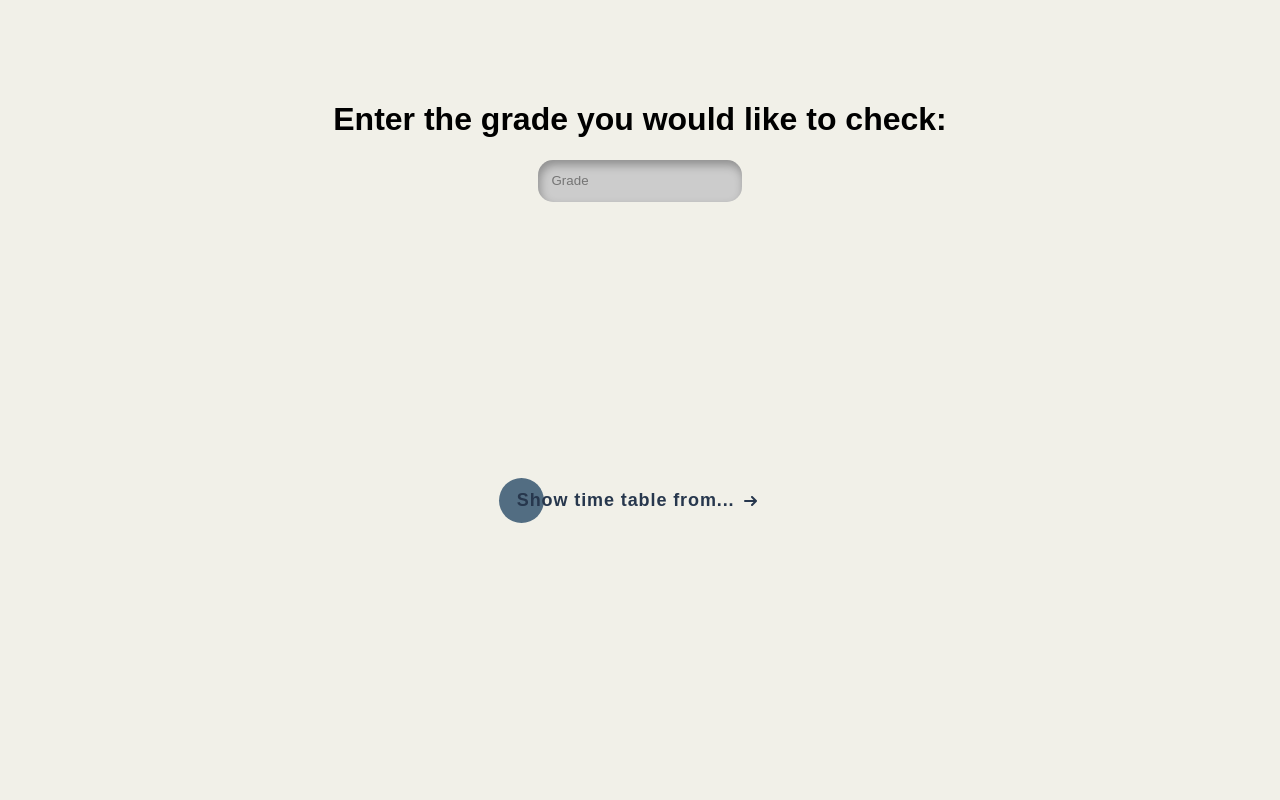
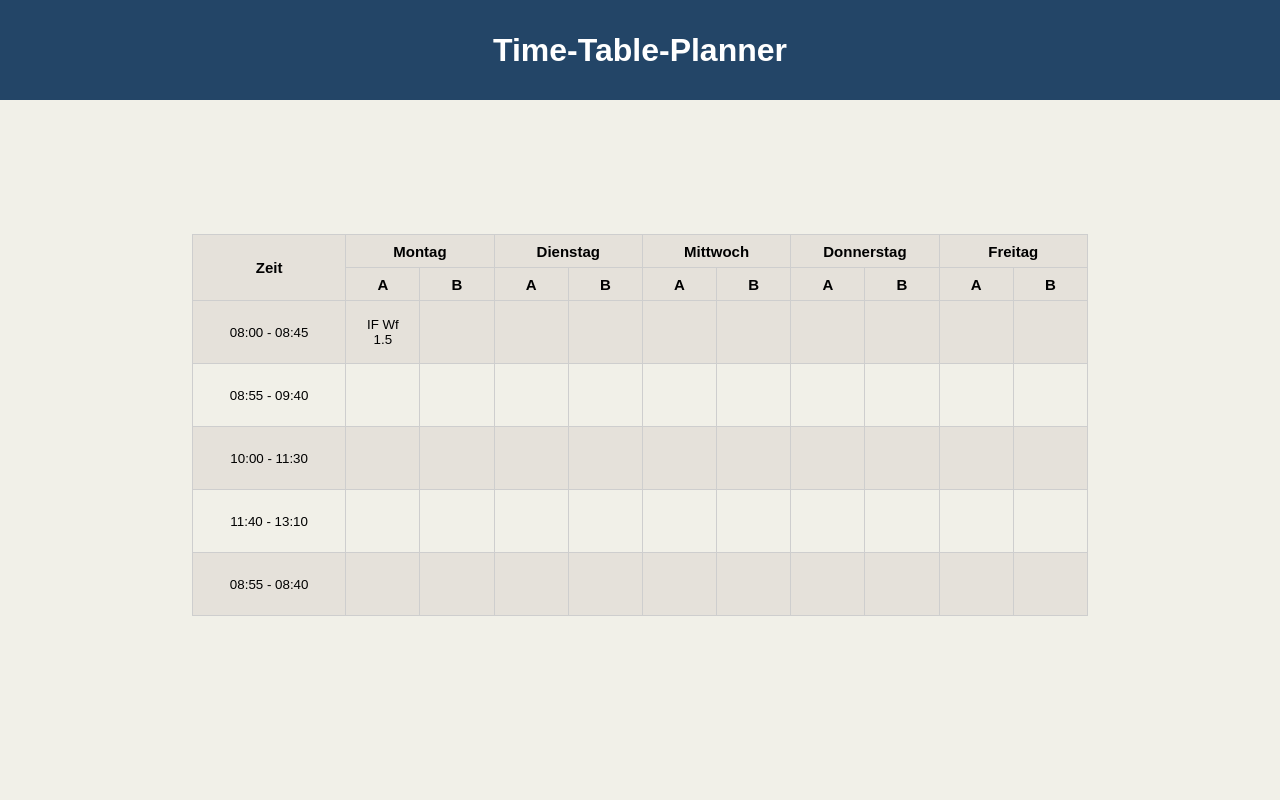
Before and after one commit to MikaGriebsch/Planner, a Django app: page / in a window 1280 px wide. Run offline with Django 5.2, Linux system fonts and the light colour scheme; data comes from the database, SQL or seed files in the repository.

Commit message:
Optische Änderung index

```diff
--- a/static/index.css
+++ b/static/index.css
@@ -6,23 +6,41 @@
     --dark-accent: #526D82;
     --ligth-accent: #b1dae7;
     --dark-font: #27374D;
-
-
+    --ligth-font: white;
 }
 
 body {
     display: flex;
     justify-content: center;
     align-items: center;
-    padding-top: 150px;
     flex-direction: column;
     font-family: Arial, Helvetica, sans-serif;
     background-color: var(--background-color);
+    height: 100vh;
+    margin: 0;
+    padding: 0;
 }
 
-header {
+.header {
+    position: fixed;
     background-color: #234567;
+    width: 100%;
+    left: 0;
+    top: 0;
+    color: var(--ligth-font);
+    display: flex;
+    align-items: center;
+    justify-content: center;
+    height: 100px;
+}
 
+.content {
+    display: flex;
+    justify-content: center;
+    align-items: center;
+    margin-top: 50px;
+    height: calc(100vh - 100px);
+    width: 100%;
 }
 
 table {
@@ -31,10 +49,11 @@
     border-collapse: collapse;
 }
 
+
 tr {
-
     width: 40px;
 }
+
 th {
     /* background-color: #F9F9F9; */
     font-size: 15px !important;
@@ -54,6 +73,7 @@
     height: 60px;
     border: 1px solid #cecece;
 }
+
 /* th:hover, td:hover {
     background-color: var(--darkrow);
 } */
@@ -151,10 +171,6 @@
     transform: scale(0.95);
 }
 
-h1 {
-    padding-top: 10vh;
-}
-
 .input {
     border: none;
     outline: none;
--- a/templates/index.html
+++ b/templates/index.html
@@ -9,8 +9,8 @@
     <title>Time-Table-Planner</title>
 </head>
 <body>
-    <div>
-        <div class="loader">
+
+    <!-- <div class="loader">
         <h1>Enter the grade you would like to check:</h1>
         <input type="text" autocomplete="off" name="text" class="input" id="gradeInput" placeholder="Grade" oninput="updateSpan()">
         <button class="slider">
@@ -20,13 +20,12 @@
                 <polyline points="8 1 12 5 8 9"></polyline>
             </svg>
         </button>
+    </div> -->
+
+    <div class="header">
+        <h1>Time-Table-Planner</h1>
     </div>
 
-        <header>
-            <h1>Time-Table-Planner</h1>
-        </header>
-
-        <div id="content" style="display: none;"></div>
         <!-- <p>Dies Namen werden aus der DB geladen!</p>
         <div class="name-container">
             <h1>Stundenplan: </h1>
@@ -34,7 +33,7 @@
                 <h1>{{ subject.name }}</h1>
             {% endfor %}
         </div> -->
-
+    <div class="content">
         <table class="table table-striped table-bordered table-hover doFixed">
             <thead>
                 <tr class="darkrow">
@@ -128,5 +127,6 @@
         </table>
     </div>
     </div>
+
 </body>
 </html>
```
Lines whose indentation alone changed are shown as unchanged.
